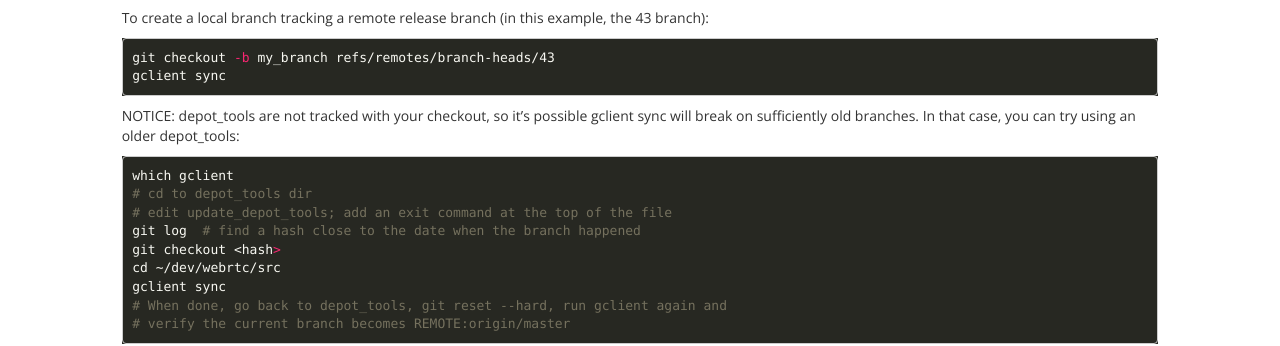
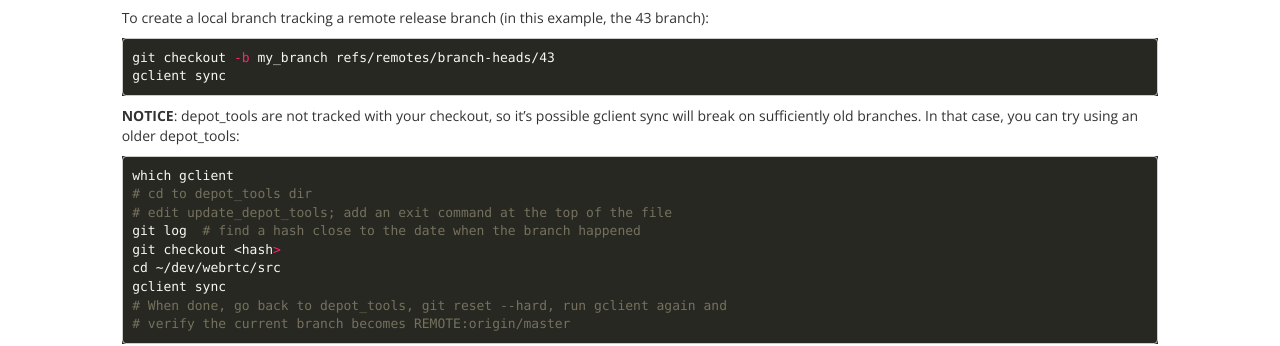
Before and after one commit to webrtc/webrtc-org, a Jekyll site: the page built from native-code/development/index.md, in a window 1280 px wide and 900 px high, scrolled down 1825 px. Shown: the part 154-500 px from the top of the window. Built offline with Jekyll 4.4.1, drawn with Linux system fonts in a browser that asks for light colours; nearby versions of some CDN libraries; part of the change alters nothing that is shown; some of the changed text lies outside the part shown.

Commit message:
Addressed nits

```diff
--- a/native-code/development/index.md
+++ b/native-code/development/index.md
@@ -59,7 +59,7 @@ For desktop development:
 
 See [Android][1] and [iOS][2] pages for separate instructions.
 
-NOTICE: if you get `Remote: Daily bandwidth rate limit exceeded for <ip>`, make
+**NOTICE:** if you get `Remote: Daily bandwidth rate limit exceeded for <ip>`, make
 sure [you're logged in](#committing-code). The quota is much larger for logged
 in users.
 
@@ -158,7 +158,7 @@ git checkout -b my_branch refs/remotes/branch-heads/43
 gclient sync
 ~~~~~
 
-NOTICE: depot_tools are not tracked with your checkout, so it's possible gclient
+**NOTICE**: depot_tools are not tracked with your checkout, so it's possible gclient
 sync will break on sufficiently old branches. In that case, you can try using
 an older depot_tools:
 
```
